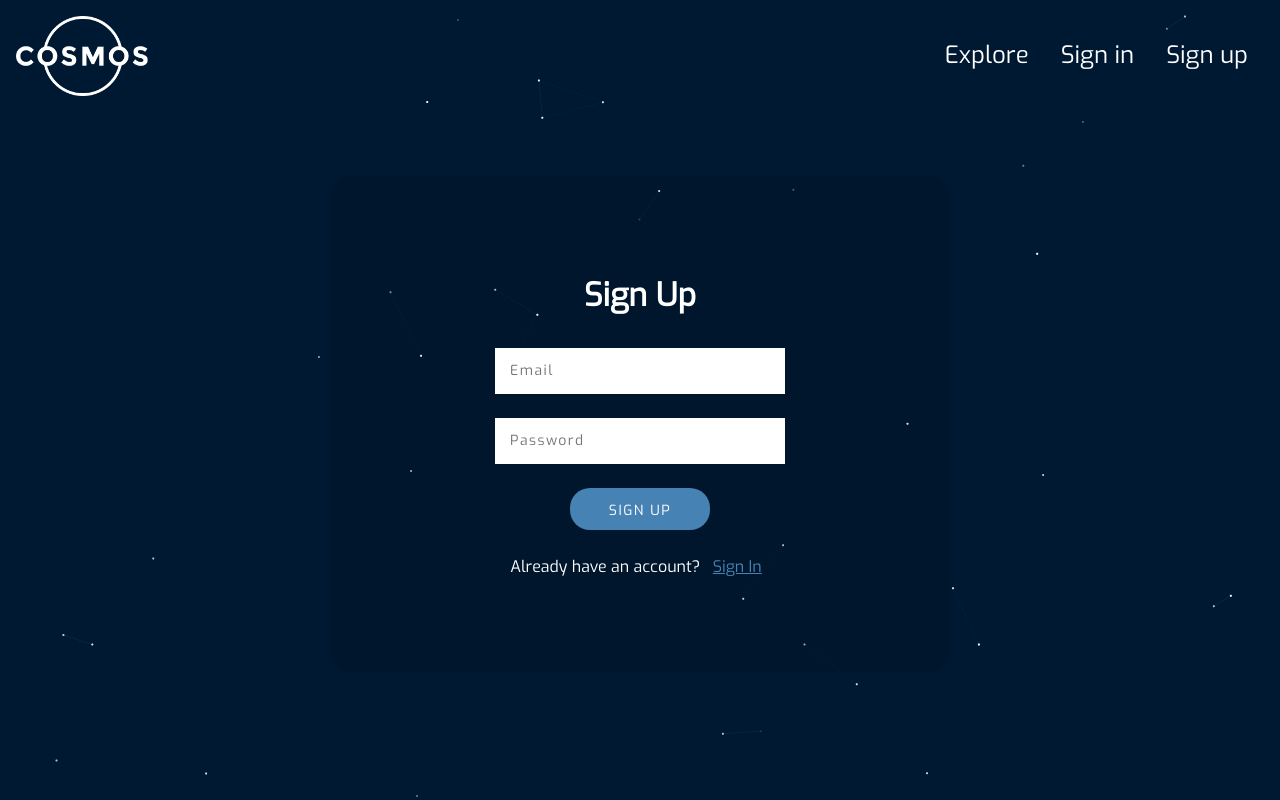
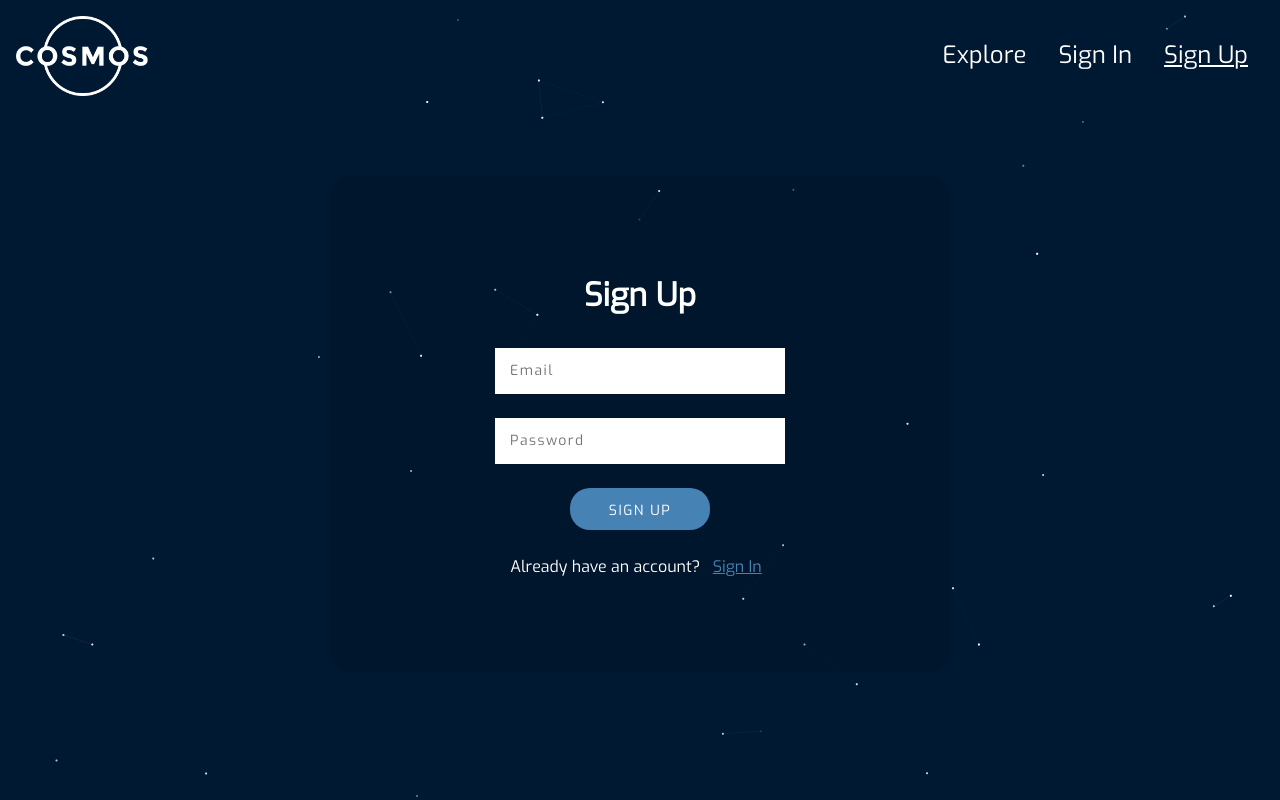
Before and after one commit to VeselaVideva/cosmos-react-app, a React (Create React App) app: page /register in a window 1280 px wide. Built offline with nearby package versions, Linux system fonts and the light colour scheme; no server answers; the database is empty.

Commit message:
Update Header with routing

```diff
--- a/src/components/Header/Header.css
+++ b/src/components/Header/Header.css
@@ -14,3 +14,7 @@
     text-decoration: none;
     padding: 0 1rem;
 }
+
+.active-nav-link {
+    text-decoration: underline;
+}
--- a/src/components/Header/Header.js
+++ b/src/components/Header/Header.js
@@ -1,22 +1,15 @@
 import './Header.css';
 import Logo from '../Logo/Logo';
+import {NavLink} from 'react-router-dom';
 
-const Header = ({ navigationChangeHandler }) => {
-    const onHeaderClick = (e) => {
-        e.preventDefault();
-        if (e.target.tagName === 'A') {
-            let url = new URL(e.target.href);
-            navigationChangeHandler(url.pathname)
-        }
-    };
-
+const Header = () => {
     return (
-        <header className="header" onClick={onHeaderClick}>
+        <header className="header">
             <Logo/>
             <nav>
-                <a className="nav-link" href="explore">Explore</a>
-                <a className="nav-link" href="login">Sign in</a>
-                <a className="nav-link" href="register">Sign up</a>
+                <NavLink className="nav-link" activeClassName="active-nav-link" to="/explore">Explore</NavLink>
+                <NavLink className="nav-link" activeClassName="active-nav-link" to="/login">Sign In</NavLink>
+                <NavLink className="nav-link" activeClassName="active-nav-link" to="/register">Sign Up</NavLink>
             </nav>
         </header>
     );
--- a/src/components/Logo/Logo.js
+++ b/src/components/Logo/Logo.js
@@ -1,10 +1,11 @@
 import './Logo.css';
+import { NavLink } from 'react-router-dom';
 
 const Logo = () => {
     return (
-        <a className='logo' href="/">
+        <NavLink className='logo' to="/">
             <img src="logo.png" alt="Cosmos logo" />
-        </a>
+        </NavLink>
     );
 }
 
```
